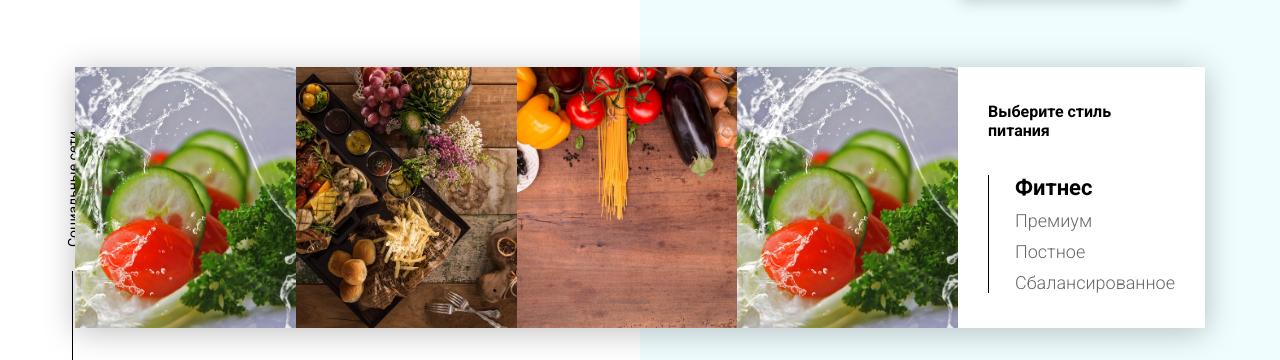
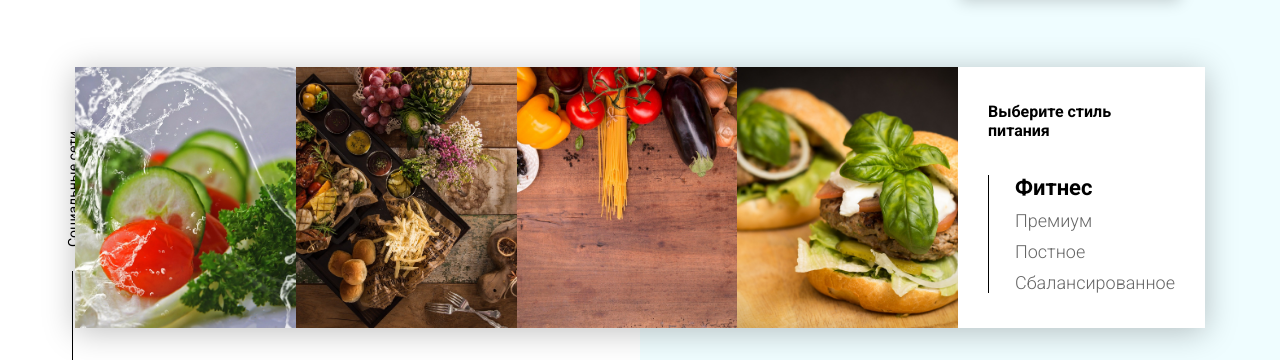
Before and after one commit to Bilikto/Health_Food_site, a plain HTML site: page index.html in a window 1280 px wide. Shown: the part 111-471 px from the top of the page. Drawn offline with Linux system fonts and the light colour scheme.

Commit message:
updated img src

```diff
--- a/index.html
+++ b/index.html
@@ -62,7 +62,7 @@
                     </div>
                 </div>
                 <div class="tabcontent">
-                    <img src="img/tabs/vegy.jpg" alt="vegy">
+                    <img src="img/tabs/hamburger.jpg" alt="hamburger">
                     <div class="tabcontent__descr">
                         Меню "Сбалансированное" - это соответствие вашего рациона всем научным рекомендациям. Мы
                         тщательно просчитываем вашу потребность в к/б/ж/у и создаем лучшие блюда для вас.
```
